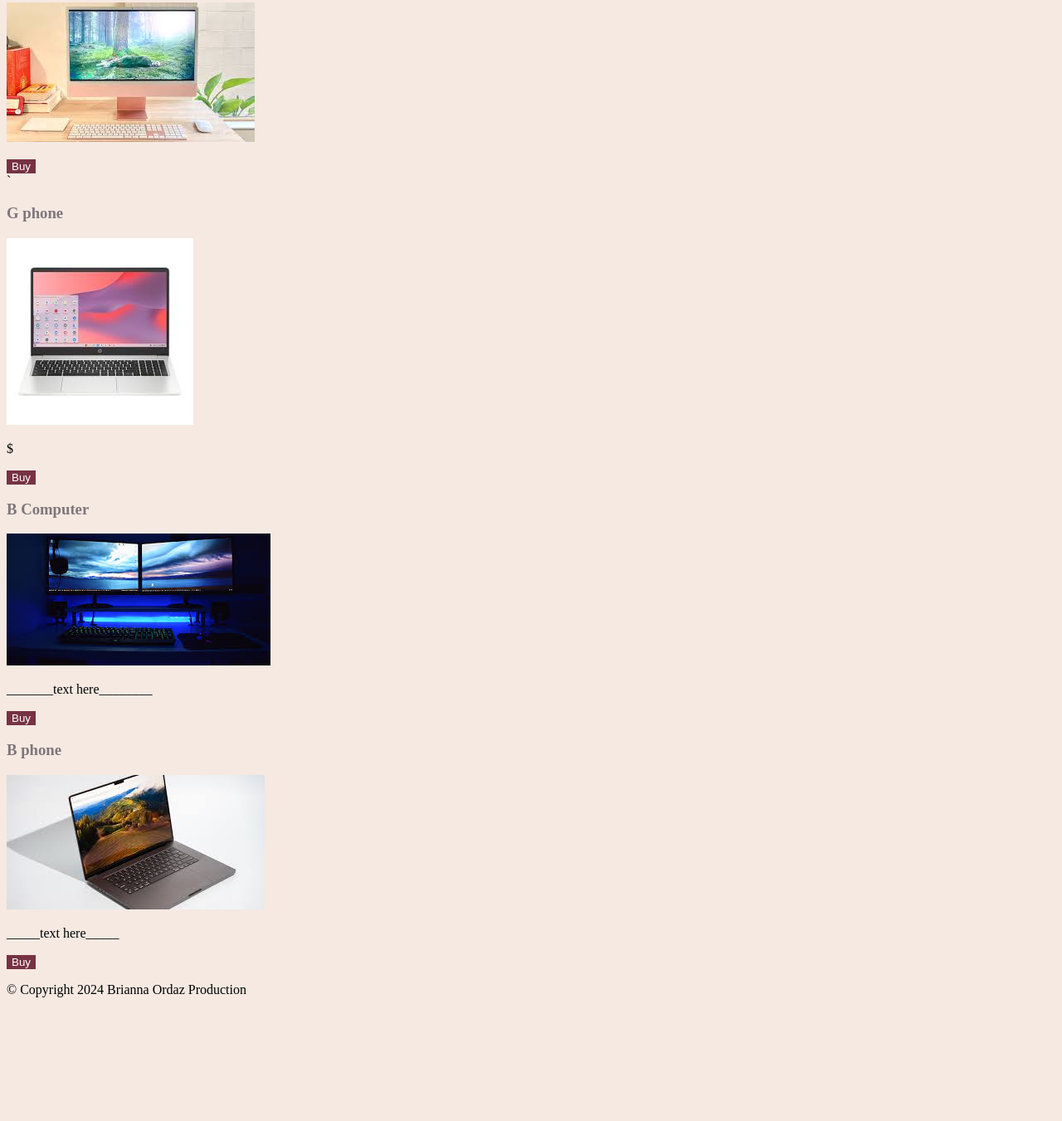
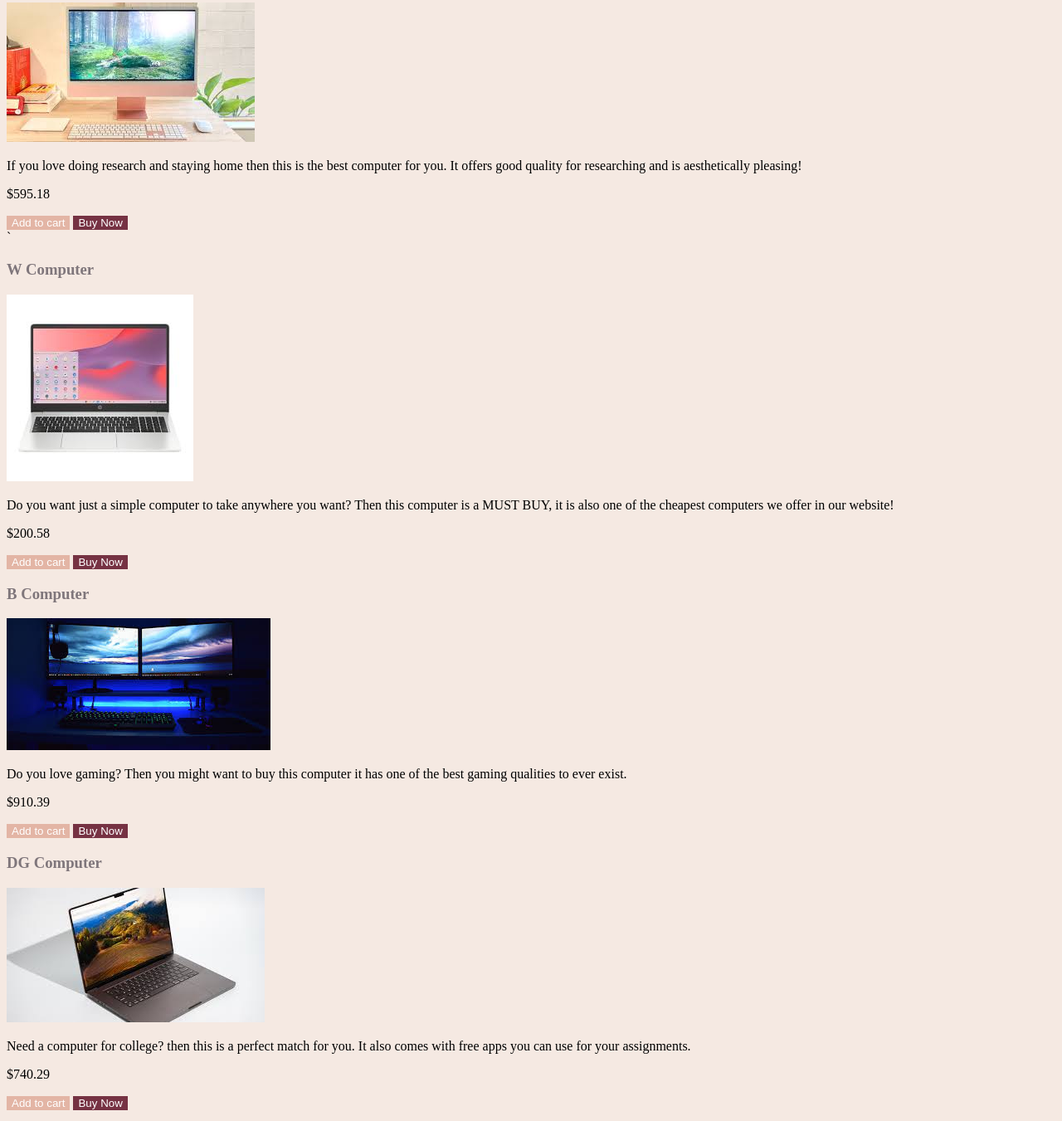
Before and after one commit to briannaordaz/briannaordaz.github, a plain HTML site: page computer.html in a window 1280 px wide. Shown: the part 383-1734 px from the top of the page at 83% size. Before the commit the page ends 1601 px from the top, so only its background shows below. Drawn offline with Linux system fonts and the light colour scheme.

Commit message:
finished computer page

```diff
--- a/computer.html
+++ b/computer.html
@@ -31,27 +31,31 @@
         <h2 style="text-align:center;">Computers:</h2>
         <h3>LP Computer</h3>
         <img src="images/computer01.jpg" alt="photo of first phone">
-        <p></p>
-        <p></p>
-        <button>Buy</button>
+        <p>If you love doing research and staying home then this is the best computer for you. It offers good quality for researching and is aesthetically pleasing!</p>
+        <p>$595.18</p>
+        <button class="button2">Add to cart</button>
+        <button>Buy Now</button>
         <br>
-`   <h3>G phone</h3>
+`   <h3>W Computer</h3>
         <img src="images/computer02.jpg" alt="photo of second phone">
-        <p></p>
-        <p>$</p>
-        <button>Buy</button>
+        <p>Do you want just a simple computer to take anywhere you want? Then this computer is a MUST BUY, it is also one of the cheapest computers we offer in our website!</p>
+        <p>$200.58</p>
+        <button class="button2">Add to cart</button>
+        <button>Buy Now</button>
         <br>
     <h3>B Computer</h3>
         <img src="images/computer03.jpg" alt="photo of third phone">
-        <p>_______text here________</p>
-
-        <button>Buy</button>
+        <p>Do you love gaming? Then you might want to buy this computer it has one of the best gaming qualities to ever exist.</p>
+        <p>$910.39</p>
+        <button class="button2">Add to cart</button>
+        <button>Buy Now</button>
         <br>
-    <h3>B phone</h3>
+    <h3>DG Computer</h3>
         <img src="images/computer04.jpg" alt="photo of third phone">
-        <p>_____text here_____</p>
-
-        <button>Buy</button>
+        <p>Need a computer for college? then this is a perfect match for you. It also comes with free apps you can use for your assignments.</p>
+        <p>$740.29</p>
+        <button class="button2">Add to cart</button>
+        <button>Buy Now</button>
     </main>
     <aside>
 
```
